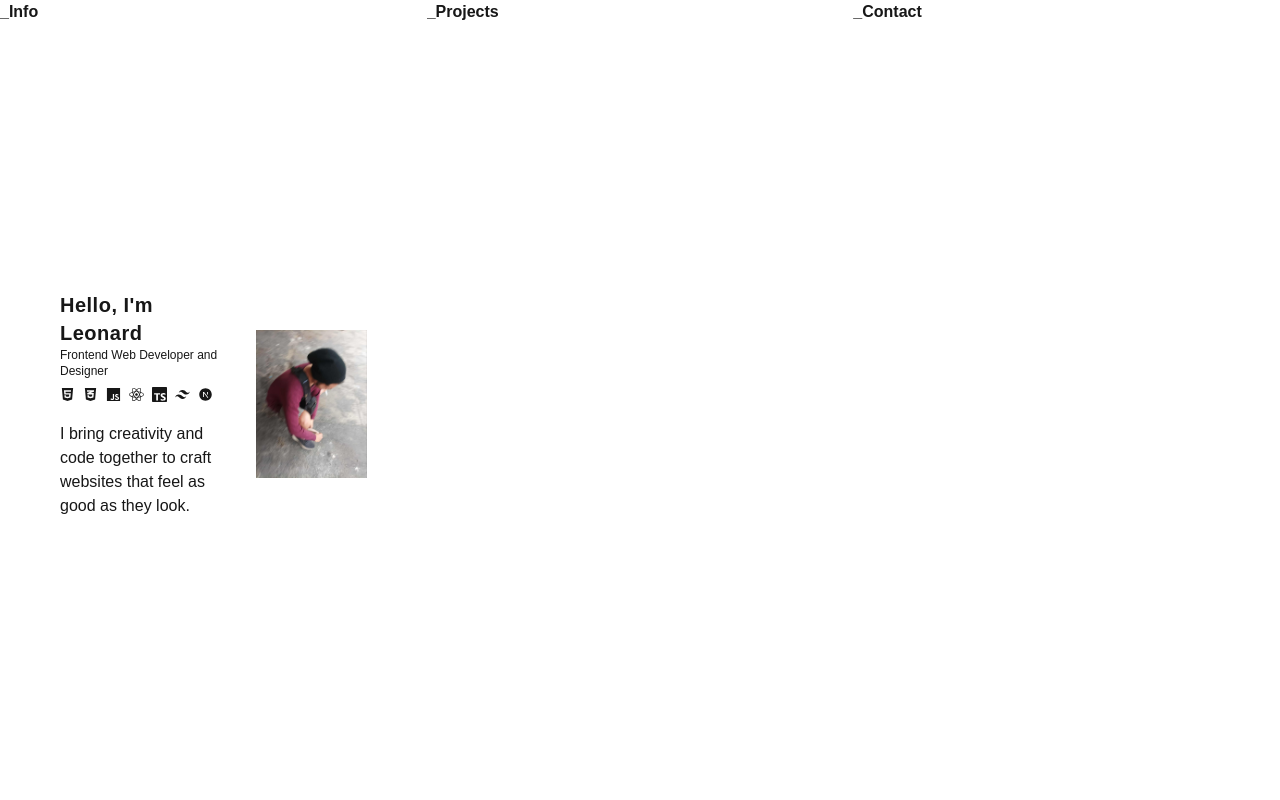
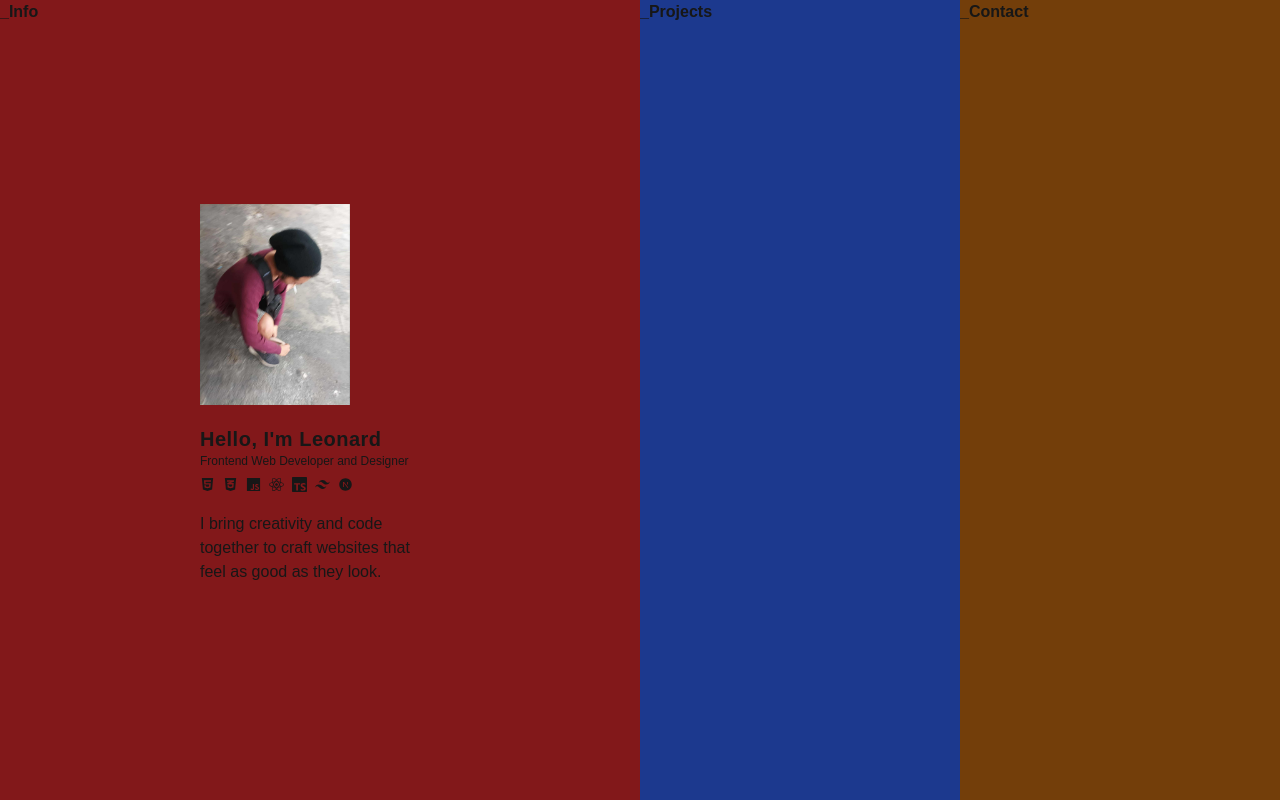
Before and after one commit to boontazabooraw/portifoli-hehe, a Next.js app: page / in a window 1280 px wide. Built offline with nearby package versions, Linux system fonts and the light colour scheme.

Commit message:
Responsive-ready using react-responsive

```diff
--- a/app/components/Accordion.tsx
+++ b/app/components/Accordion.tsx
@@ -14,6 +14,7 @@
         index={0}
         selectedIndex={selectedIndex}
         setSelectedIndex={setSelectedIndex}
+        background="bg-red-900"
       >
         <Intro />
       </AccordionItem>
@@ -22,6 +23,7 @@
         index={1}
         selectedIndex={selectedIndex}
         setSelectedIndex={setSelectedIndex}
+        background="bg-blue-900"
       >
         <h1>PROJECTS COMPONENT</h1>
       </AccordionItem>
@@ -30,6 +32,7 @@
         index={2}
         selectedIndex={selectedIndex}
         setSelectedIndex={setSelectedIndex}
+        background="bg-yellow-900"
       >
         <h1>CONTACT COMPONENT</h1>
       </AccordionItem>
--- a/app/components/AccordionItem.tsx
+++ b/app/components/AccordionItem.tsx
@@ -1,6 +1,7 @@
 "use client";
 
 import { AnimatePresence, motion } from "motion/react";
+import { useMediaQuery } from "react-responsive";
 
 const AccordionItem = ({
   children,
@@ -8,39 +9,44 @@
   selectedIndex,
   setSelectedIndex,
   title,
+  background,
 }: {
   children: React.ReactNode;
   index: number;
   selectedIndex: number | null;
   setSelectedIndex: (index: number | null) => void;
   title: string;
+  background: string;
 }) => {
   const isSelected = selectedIndex === index;
+  const isNotSmall = useMediaQuery({
+    query: "(min-width: 768px)",
+  });
 
   return (
     <motion.div
       onMouseEnter={() => setSelectedIndex(index)}
       onMouseLeave={() => setSelectedIndex(null)}
       initial={{
-        height: "50vh",
+        ...(!isNotSmall && { height: "50vh" }),
+        ...(isNotSmall && { height: "100vh" }),
       }}
       animate={{
-        height: isSelected ? "100vh" : "50vh",
+        ...(!isNotSmall && { height: isSelected ? "100vh" : "50vh" }),
+        ...(isNotSmall && { width: isSelected ? "100vw" : "50vw" }),
       }}
       transition={{ duration: 0.6, ease: "easeInOut" }}
-      className="w-full overflow-hidden"
+      className={`w-full overflow-hidden ${background}`}
     >
-      <div className="top-4 left-4 z-10 font-bold ">
-        {title}
-      </div>
+      <div className="top-4 left-4 z-10 font-bold ">{title}</div>
       <AnimatePresence>
         {isSelected && (
           <motion.div
             initial={{ opacity: 0, y: 20 }}
             animate={{ opacity: 1, y: 0 }}
             exit={{ opacity: 0, y: 20 }}
-            transition={{ duration: 0.4 }}
-            className="h-full w-full"
+            transition={{ duration: 0.6 }}
+            className={`h-full w-full`}
           >
             {children}
           </motion.div>
--- a/app/components/Intro.tsx
+++ b/app/components/Intro.tsx
@@ -7,10 +7,21 @@
 
 const Intro = () => {
   return (
-    <div className="flex flex-row h-full w-full justify-between items-center gap-5 px-15 pb-10">
+    <div className="flex flex-row md:flex-col md:justify-center h-full w-full justify-between items-center gap-5 px-15 pb-10">
       <div className="flex flex-col gap-5 w-60">
+        <div className="md:flex flex-col w-full hidden">
+          <Image
+            src={"/Images/Yeah.jpg"}
+            alt="Hell yeah"
+            width={150}
+            height={150}
+            quality={100}
+          />
+        </div>
         <div>
-          <h1 className="text-xl font-bold tracking-wide">Hello, I&apos;m Leonard</h1>
+          <h1 className="text-xl font-bold tracking-wide">
+            Hello, I&apos;m Leonard
+          </h1>
           <h1 className="text-xs">Frontend Web Developer and Designer</h1>
           <div className="flex flex-row gap-2 items-center pt-2">
             <FaHtml5 size={15} />
@@ -30,7 +41,7 @@
         </div>
       </div>
       <div>
-        <div className="flex flex-col gap-5 w-full">
+        <div className="flex flex-col w-full md:hidden">
           <Image
             src={"/Images/Yeah.jpg"}
             alt="Hell yeah"
--- a/package.json
+++ b/package.json
@@ -13,7 +13,8 @@
     "next": "15.5.4",
     "react": "19.1.0",
     "react-dom": "19.1.0",
-    "react-icons": "^5.5.0"
+    "react-icons": "^5.5.0",
+    "react-responsive": "^10.0.1"
   },
   "devDependencies": {
     "@eslint/eslintrc": "^3",
```
Also changed, not shown: 1 other file (tests, documents, lock files or other folders).
